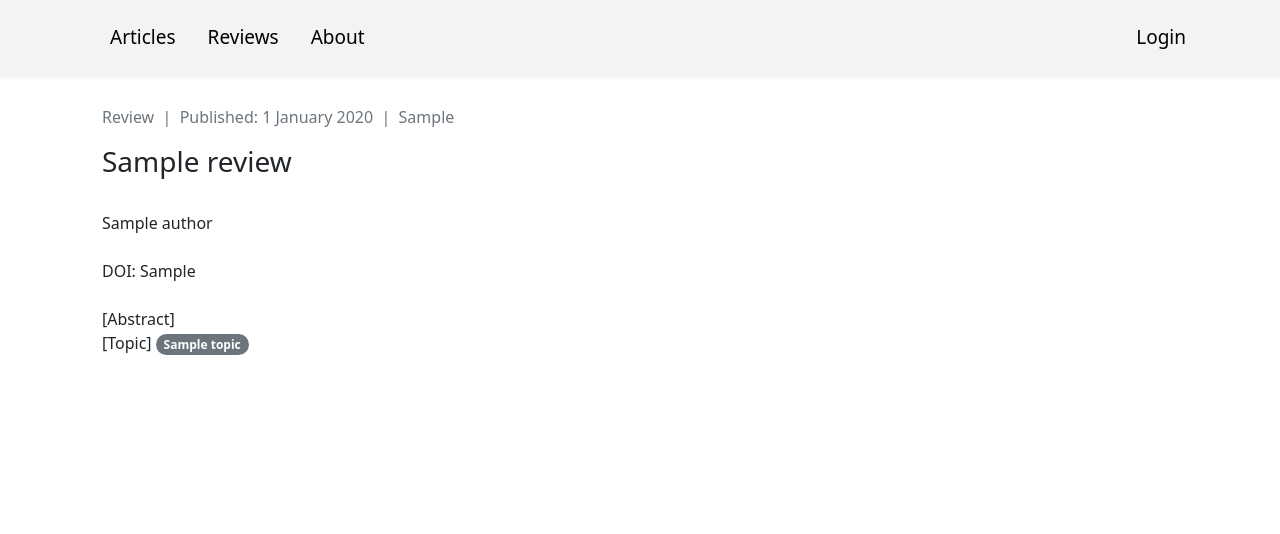
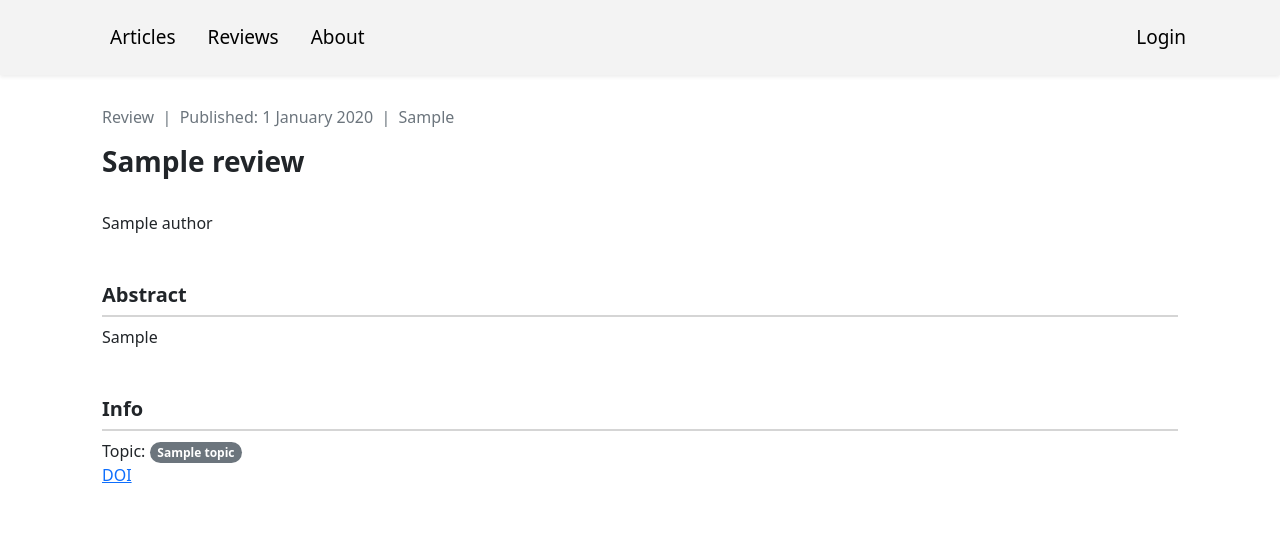
Before and after one commit to johnkeates/Fungalmaterials, a Django app: page /reviews/1 in a window 1280 px wide. Shown: the top 534 px of the page. Run offline with Django 4.2, Linux system fonts and the light colour scheme; tables that the repository leaves empty hold one stand-in row (values such as "Sample post"); some libraries are stand-ins or nearby versions.

Commit message:
Layout reviews_info now inline with articles_info and used tooltips for DOI

```diff
--- a/main/templates/main/reviews_info.html
+++ b/main/templates/main/reviews_info.html
@@ -3,7 +3,14 @@
 {% load static %}
 
 <style>
-
+    h3 {
+        font-weight: 600;
+    }
+    h5 {
+        border-bottom: 2px solid #d5d5d5;
+        padding-bottom: 8px;
+        font-weight: 600;
+    }
 </style>
 
 <title>Review info | Fungalmaterials</title>
@@ -36,36 +43,57 @@
 
         <br>
 
-        <p>
+        <!-- Authors -->
         {% if review.authors.all %}
             {% for author in review.authors.all %}
                 {{ author.name }}{% if not forloop.last %}; {% endif %}
             {% endfor %}
+            <br>
+            <br>
+            <br>
         {% else %}
-            No authors available.
+            <i>No authors available</i>
+            <br>
+            <br>
+            <br>
         {% endif %}
 
+
+        <!-- Abstract -->
+        {% if review.abstract %}
+            <h5>Abstract</h5>
+            <div style="text-align: justify;">
+            {{ review.abstract }}
+            </div>
             <br>
             <br>
-
-        {% if review.doi %}
-            DOI: {{ review.doi }}
         {% endif %}
 
-        <br>
 
-        <br> [Abstract]
-        <br> [Topic]
+        <!-- Info -->
+        {% if review.doi or review.topic.all %}
+        <h5>Info</h5>
+            <!-- Topic(s) -->
             {% if review.topic.all %}
+                {% with review.topic.all|length as topic_count %}
+                    {% if topic_count == 1 %}
+                        Topic:
+                    {% else %}
+                        Topics:
+                    {% endif %}
                     {% for topic in review.topic.all %}
                         <span class="badge rounded-pill bg-secondary">{{ topic.name }}</span>
                     {% endfor %}
+                    <br>
+                {% endwith %}
             {% endif %}
-        </p>
 
-
+            <!-- DOI -->
+            {% if review.doi %}
+                <a href="{{ review.doi }}" data-bs-toggle="tooltip" data-bs-title="{{ review.doi }}">DOI</a>
                 <br>
-        <br>
+            {% endif %}
+        {% endif %}
         <br>
         <br>
 
```
Also changed, not shown: main/templates/main/articles_info.html (+6 -8 lines). Lines whose indentation alone changed are shown as unchanged.
